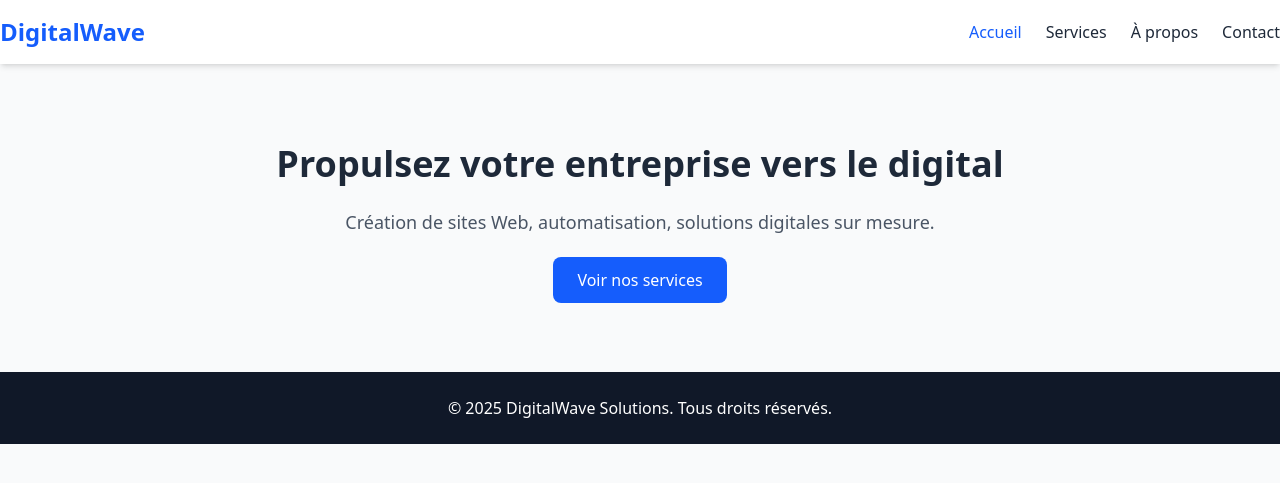
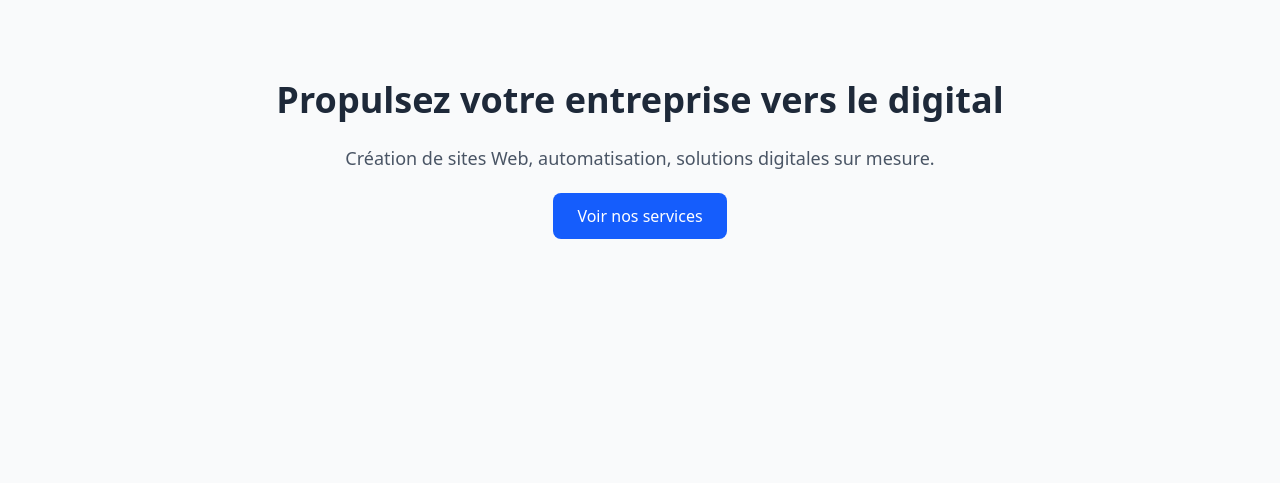
Before and after one commit to lahcen404/Nova-Craft-Studio, a PHP site: page /pages/home.php in a window 1280 px wide. Shown: the top 483 px of the page. Run offline with PHP 8.4, Linux system fonts and the light colour scheme; style sheets or scripts are compiled from the project's sources.

Commit message:
create layout

```diff
--- a/index.php
+++ b/index.php
@@ -1,5 +1,4 @@
-<?=
-
+<?php
     define('ROOT_PATH' , __DIR__);
 
     require_once ROOT_PATH . '/router/router.php';
--- a/pages/home.php
+++ b/pages/home.php
@@ -7,17 +7,7 @@
   <link rel="stylesheet" href="../public/assets/tailwind css/src/output.css">
 </head>
 <body class="bg-gray-50 text-gray-800">
-  <header class="bg-white shadow-md">
-    <nav class="container mx-auto flex justify-between items-center py-4">
-      <h1 class="text-2xl font-bold text-blue-600">DigitalWave</h1>
-      <ul class="flex space-x-6">
-        <li><a href="index.html" class="text-blue-600 font-medium">Accueil</a></li>
-        <li><a href="services.html" class="hover:text-blue-600">Services</a></li>
-        <li><a href="about.html" class="hover:text-blue-600">À propos</a></li>
-        <li><a href="contact.html" class="hover:text-blue-600">Contact</a></li>
-      </ul>
-    </nav>
-  </header>
+
 
   <section class="container mx-auto py-20 text-center">
     <h2 class="text-4xl font-bold mb-6">Propulsez votre entreprise vers le digital</h2>
@@ -25,8 +15,6 @@
     <a href="services.html" class="px-6 py-3 bg-blue-600 text-white font-medium rounded-lg hover:bg-blue-700">Voir nos services</a>
   </section>
 
-  <footer class="bg-gray-900 text-white py-6 text-center">
-    <p>© 2025 DigitalWave Solutions. Tous droits réservés.</p>
-  </footer>
+
 </body>
 </html>
```
Also changed, not shown: pages/services.php (+1 -26 lines), templates/layout.php (+9 -0 lines), public/assets/imgs/seo_opt.png (added), public/assets/imgs/support.png (added), public/assets/imgs/web_design.png (added).
